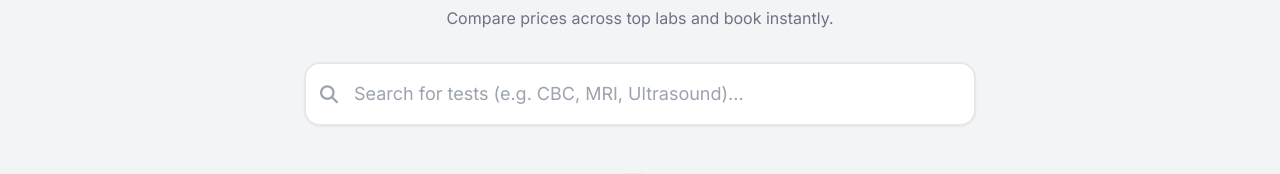
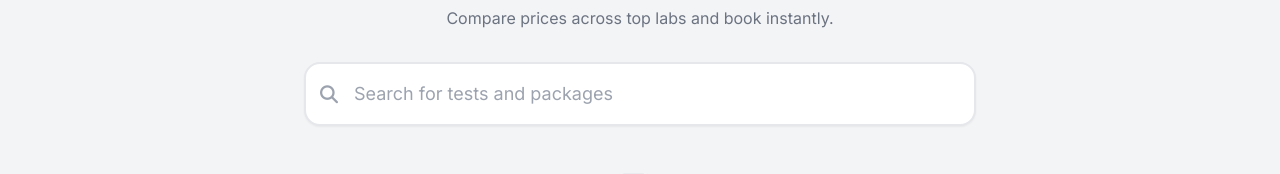
Before and after one commit to mylabbuddy/locati, a plain HTML site: page index.html in a window 1280 px wide. Shown: the part 314-488 px from the top of the page. Drawn offline with nearby package versions, Linux system fonts and the light colour scheme.

Commit message:
Update index.html

```diff
--- a/index.html
+++ b/index.html
@@ -91,7 +91,7 @@
                 <div class="absolute inset-y-0 left-0 pl-4 flex items-center pointer-events-none">
                     <i class="fas fa-search text-gray-400 text-lg"></i>
                 </div>
-                <input type="text" id="testSearchInput" placeholder="Search for tests (e.g. CBC, MRI, Ultrasound)..."
+                <input type="text" id="testSearchInput" placeholder="Search for tests and packages"
                     class="block w-full pl-12 pr-4 py-4 border-2 border-gray-200 rounded-2xl leading-5 bg-white placeholder-gray-400 focus:outline-none focus:border-accent focus:ring-4 focus:ring-accent/20 transition duration-150 sm:text-lg shadow-sm"
                     oninput="handleSearch(this.value)">
 
```
